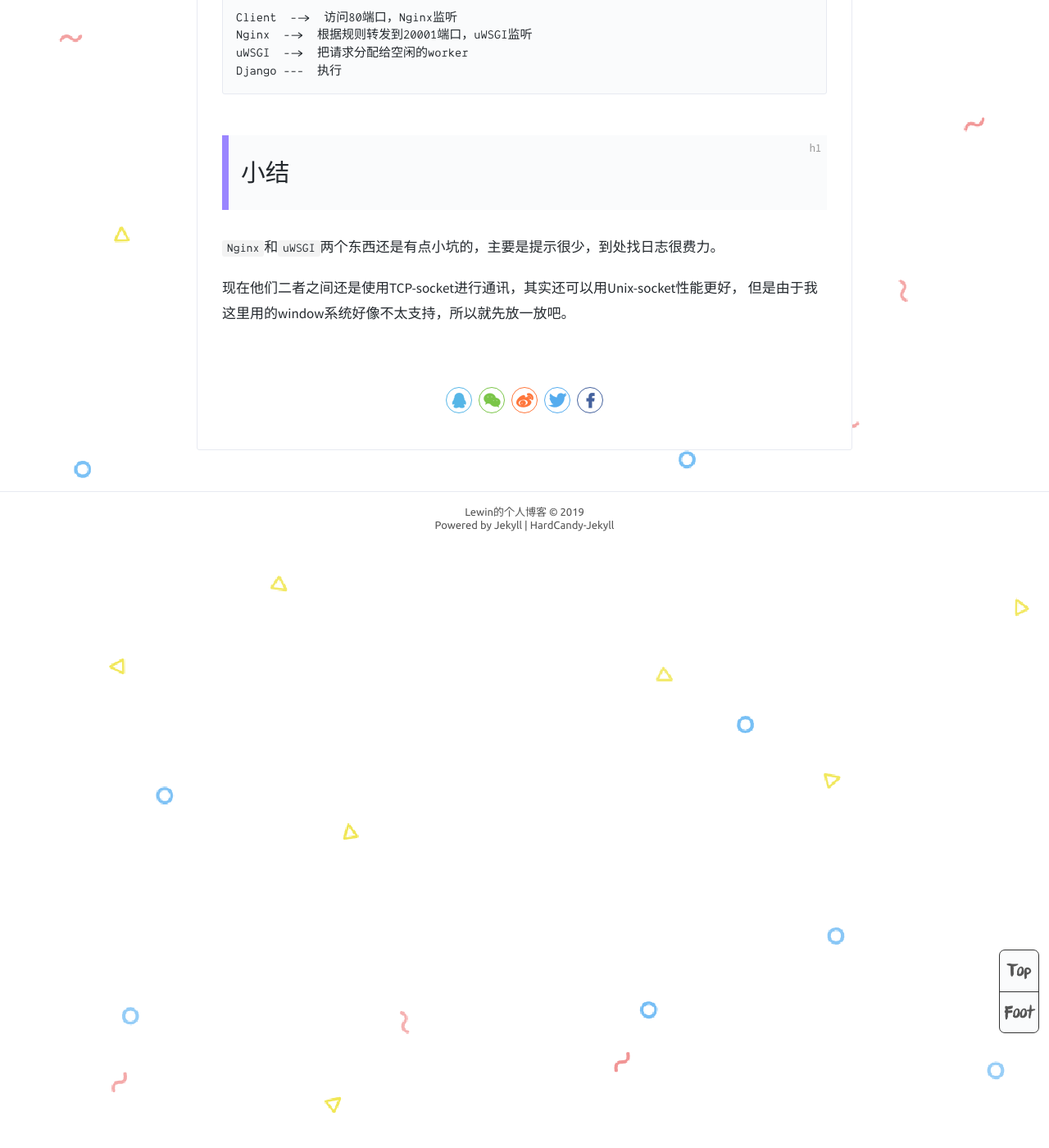
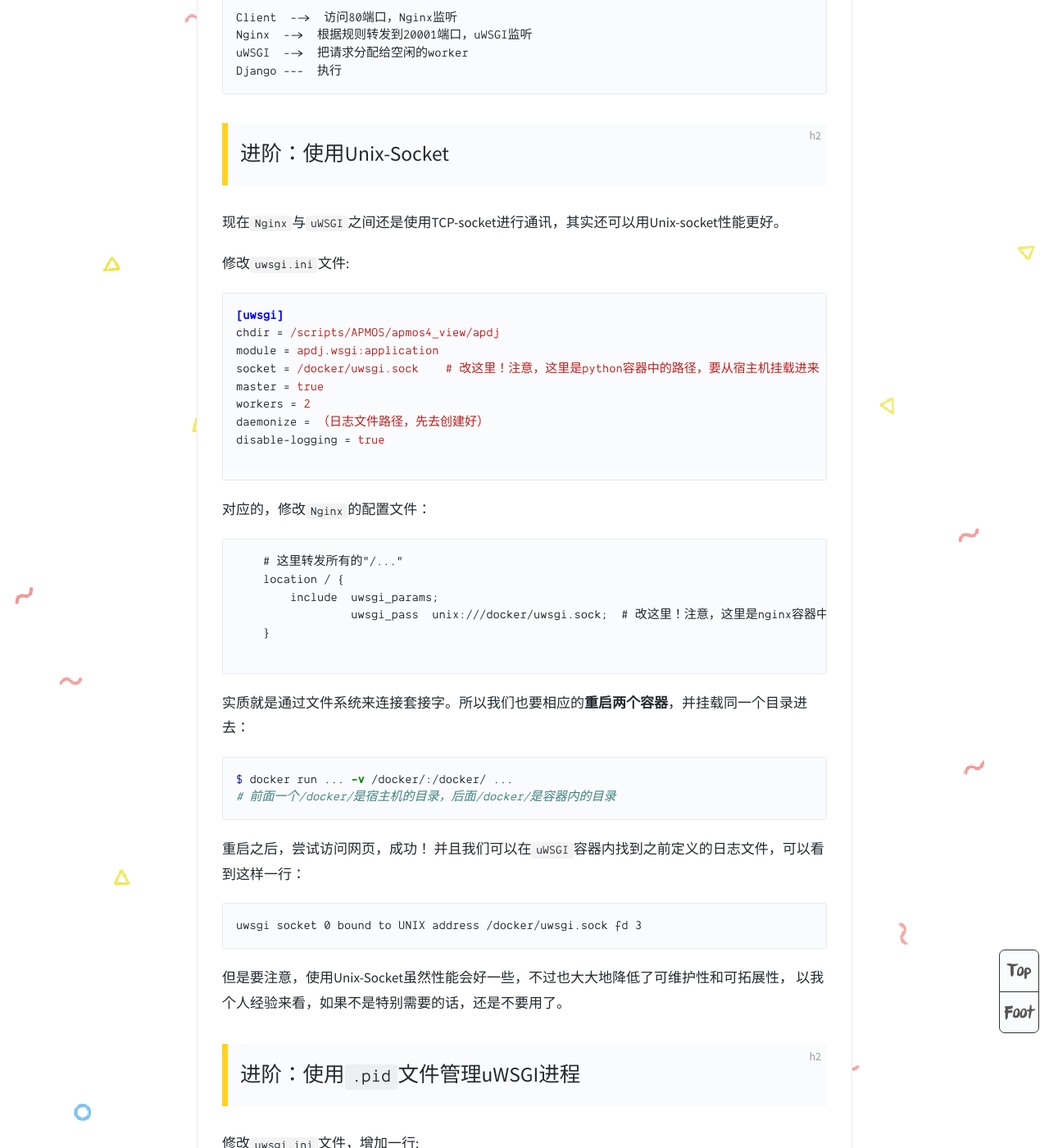
Before and after one commit to Saodd/Saodd.github.io.backup-Jun2020, a Jekyll site: the page built from _posts/2019-06-14-Docker部署Nginx-uWSGI-Django.MD, in a window 1280 px wide and 1400 px high, scrolled down 6211 px. Shown: the whole window at 82% size. Built offline with Jekyll 4.4.1, drawn with Linux system fonts in a browser that asks for light colours; comment, search, counter and statistics services are not loaded; some of the changed text lies outside the part shown.

Commit message:
2019-07-04

````diff
--- a/_config.yml
+++ b/_config.yml
@@ -65,7 +65,8 @@
 
 # 友情链接
 friends:
-  Lewin的官方网站: 'https://www.lewinblog.com/'
+  Lewin的官方网站: "http://49.234.46.113:8080/"
+  #'https://www.lewinblog.com/'
   jekyll: 'https://www.jekyll.com.cn/'
 
 # 评论 最佳体验 在disqus、livere和Gitment之间三选一
--- a/_posts/2019-06-14-Docker部署Nginx-uWSGI-Django.MD
+++ b/_posts/2019-06-14-Docker部署Nginx-uWSGI-Django.MD
@@ -7,7 +7,7 @@
 ---
 
 > 学习Django很久了，但是一直都是在其自带的测试服务器`manage.py runserver`上运行，今天来看看生产环境的部署。
-
+> 生产环境当然是首推Nginx了，
 
 
 
@@ -38,15 +38,12 @@
 ```
 
 
-
-
-
 ## 配置项目服务器uWSGI+Django
 
 首先构建一个python容器：
 
 ```bash
-$ docker run -dit --name mypython --net=some_net -p 20001:20001 python:latest
+$ docker run --name mypython --net=some_net -p 20001:20001 -dit python:latest
 $ docker exec -it mypython bash
 
 ```
@@ -60,7 +57,7 @@
 *安装*这里要特别注意，一定要从`pip`安装，有些教程让你从`apt`安装，会很麻烦。
 
 ```bash
-root@容器# python -m pip install uwsgi
+[root@容器]# python -m pip install uwsgi
 ```
 
 > 使用`python -m pip`可以给你指定的python版本安装。
@@ -68,8 +65,8 @@
 安装完成后进入Django的项目目录，尝试运行一下：
 
 ```bash
-root@容器# cd /path/to/your/django
-root@容器# uwsgi --http 0.0.0.0:20001 --module apdj.wsgi
+[root@容器]# cd /path/to/your/django
+[root@容器]# uwsgi --http 0.0.0.0:20001 --module apdj.wsgi
 ```
 
 > 端口号一定要是你容器开放的端口号，参数名http意思是在这个端口监听http请求；
@@ -128,10 +125,10 @@
 
 这样我们就可以简化启动命令了：
 
-```bash
-// Ctrl+C结束上一个uwsgi进程
-// 还在刚才的路径下运行，否则要改成绝对路径
-root@容器# uwsgi uwsgi.ini
+```shell
+# Ctrl+C结束上一个uwsgi进程
+# 还在刚才的路径下运行,否则要改成绝对路径
+[root@容器]# uwsgi uwsgi.ini
 ```
 
 这样只会给出一条提示：
@@ -195,7 +192,7 @@
 ## 配置Nginx
 
 Nginx运行在另一个容器中：
-```bash
+```shell
 $ docker run --net=somenet --name mynginx -p 8080:80 -d nginx
 ```
 
@@ -229,12 +226,12 @@
 }
 ```
 覆盖了原来的文件之后，我们重启一下Nginx:
-```bash
-// 在宿主机
+```shell
+# 在宿主机
 $ docker restart mynginx
 
-// 或者在容器内部操作，不过最后你还是要出来重启的
-root@容器# service nginx restart
+# 或者在容器内部操作，不过最后你还是要出来重启的
+[root@容器]# service nginx restart
 
 ```
 
@@ -248,11 +245,73 @@
 Django ---  执行
 ```
 
+## 进阶：使用Unix-Socket
 
+现在`Nginx`与`uWSGI`之间还是使用TCP-socket进行通讯，其实还可以用Unix-socket性能更好。
+
+修改`uwsgi.ini`文件:
+
+```ini
+[uwsgi]
+chdir = /scripts/APMOS/apmos4_view/apdj
+module = apdj.wsgi:application
+socket = /docker/uwsgi.sock    # 改这里！注意，这里是python容器中的路径，要从宿主机挂载进来
+master = true
+workers = 2
+daemonize = （日志文件路径，先去创建好）
+disable-logging = true
+
+```
+
+对应的，修改`Nginx`的配置文件：
+
+```text
+    # 这里转发所有的"/..."
+    location / {
+        include  uwsgi_params;
+                 uwsgi_pass  unix:///docker/uwsgi.sock;  # 改这里！注意，这里是nginx容器中的路径，要从宿主机挂载进来
+    }
+
+```
+
+实质就是通过文件系统来连接套接字。所以我们也要相应的**重启两个容器**，并挂载同一个目录进去：
+
+```shell
+$ docker run ... -v /docker/:/docker/ ...
+# 前面一个/docker/是宿主机的目录，后面/docker/是容器内的目录
+```
+
+重启之后，尝试访问网页，成功！
+并且我们可以在`uWSGI`容器内找到之前定义的日志文件，可以看到这样一行：
+
+```text
+uwsgi socket 0 bound to UNIX address /docker/uwsgi.sock fd 3
+```
+
+但是要注意，使用Unix-Socket虽然性能会好一些，不过也大大地降低了可维护性和可拓展性，
+以我个人经验来看，如果不是特别需要的话，还是不要用了。
+
+## 进阶：使用`.pid`文件管理uWSGI进程
+
+修改`uwsgi.ini`文件，增加一行:
+
+```ini
+pidfile=/scripts/uwsgi.pid
+stats=/scripts/uwsgi.status
+```
+
+这样就会把`uWSGI`的进程信息写入这个文件中，我们可以通过这个文件便捷地管理`uWSGI`进程。
+
+```shell
+# 查看状态
+[root@container]# uwsgi --connect-and-read /scripts/uwsgi.status
+
+# 重启/关闭
+[root@container]# uwsgi --reload /scripts/uwsgi.pid
+[root@container]# uwsgi --stop /scripts/uwsgi.pid
+
+```
 
 # 小结
 
-`Nginx`和`uWSGI`两个东西还是有点小坑的，主要是提示很少，到处找日志很费力。
-
-现在他们二者之间还是使用TCP-socket进行通讯，其实还可以用Unix-socket性能更好，
-但是由于我这里用的window系统好像不太支持，所以就先放一放吧。
+`Nginx`和`uWSGI`两个东西还是有点小坑的，不过经历了一遍就好了，其实也并不难。
````
